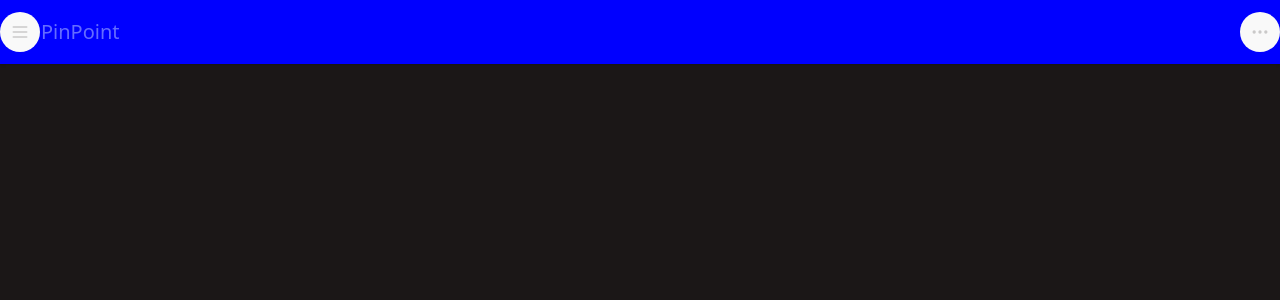
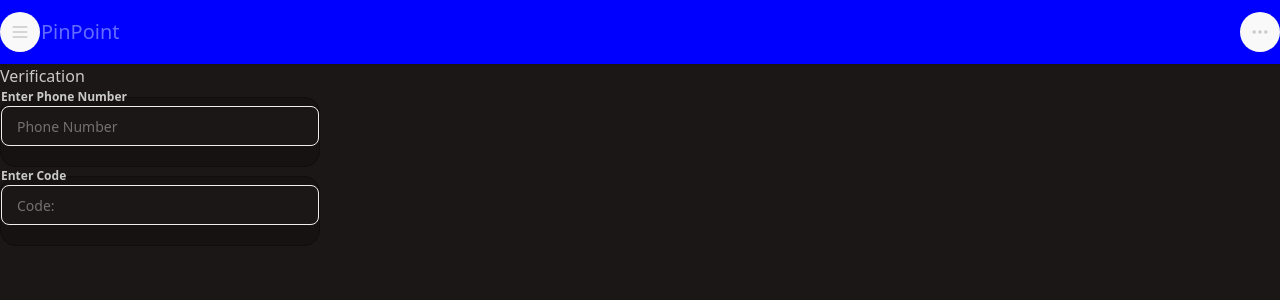
Before and after one commit to SalomeVinces/Team-Figuring-it-out-client-pinpoint, a React (Vite) app in the folder pin-point/: page /verification in a window 1280 px wide. Before the commit this address had no page. Shown: the top 300 px of the page. Built offline with nearby package versions, Linux system fonts and the light colour scheme.

Commit message:
worked on creating the verification and survey pages as well as completed the readme

```diff
--- a/pin-point/src/App.jsx
+++ b/pin-point/src/App.jsx
@@ -7,6 +7,8 @@ import Navbar from './Components/Navbar'
 import Auth from "./Components/Auth"
 import Home from "./Components/Home"
 import Landing from "./Components/Landing"
+import Verification from './Components/Verification'
+import Survey from './Components/Survey'
 
 function App() {
   const [token, setToken] = useState("")
@@ -65,6 +67,11 @@ function App() {
 
           <Route path='/home' element={<Home />} />
 
+          {/* Verify routes once verification backend is connected and verify survey route */}
+
+          <Route path="/verification" element ={ <Verification/>} />
+
+          <Route path ="/survey" element={<Survey/>} />
 
         </Routes>
 
--- /dev/null
+++ b/pin-point/src/Components/Survey.jsx
@@ -0,0 +1,21 @@
+import React from 'react'
+
+const Survey = () => {
+    return (
+        <>
+            <div>Tell us about yourself...</div>
+            <div className="dropdown">
+                <div tabIndex={0} role="button" className="btn m-1">Click</div>
+                <ul tabIndex={0} className="dropdown-content menu bg-base-100 rounded-box z-1 w-52 p-2 shadow-sm">
+                    <li><a>Item 1</a></li>
+                    <li><a>Item 2</a></li>
+                </ul>
+            </div>
+
+
+        </>
+
+    )
+}
+
+export default Survey
--- a/pin-point/src/Components/Verification.jsx
+++ b/pin-point/src/Components/Verification.jsx
@@ -2,7 +2,18 @@ import React from 'react'
 
 const Verification = () => {
   return (
-    <div>Verification</div>
+    <>
+      <div>Verification</div>
+      <fieldset className="fieldset bg-base-200 border-base-300 rounded-box w-xs border p-4">
+        <legend className="fieldset-legend">Enter Phone Number</legend>
+        <input type="text" className="input" placeholder="Phone Number" />
+      </fieldset>
+
+      <fieldset className="fieldset bg-base-200 border-base-300 rounded-box w-xs border p-4">
+        <legend className="fieldset-legend">Enter Code</legend>
+        <input type="text" className="input" placeholder="Code:" />
+      </fieldset>
+    </>
   )
 }
 
--- a/pin-point/src/index.css
+++ b/pin-point/src/index.css
@@ -73,6 +73,7 @@ button:focus-visible {
   --color-secondary: purple;
   --color-accent: red;
 }
+
 @plugin "daisyui/theme" {
   name: "forest"; /** Custom theme name or target an internal theme to override */
   default: true;
```
Also changed, not shown: 1 other file (tests, documents, lock files or other folders).
